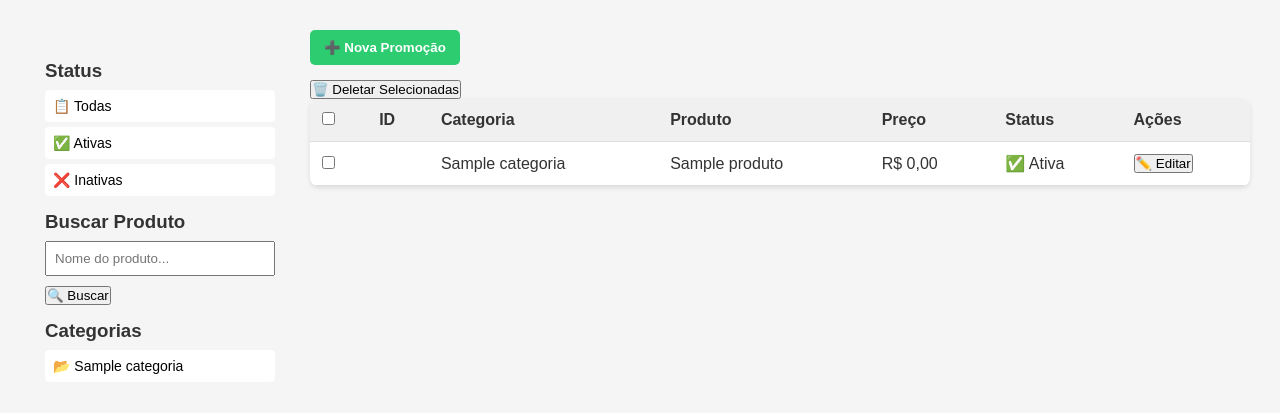
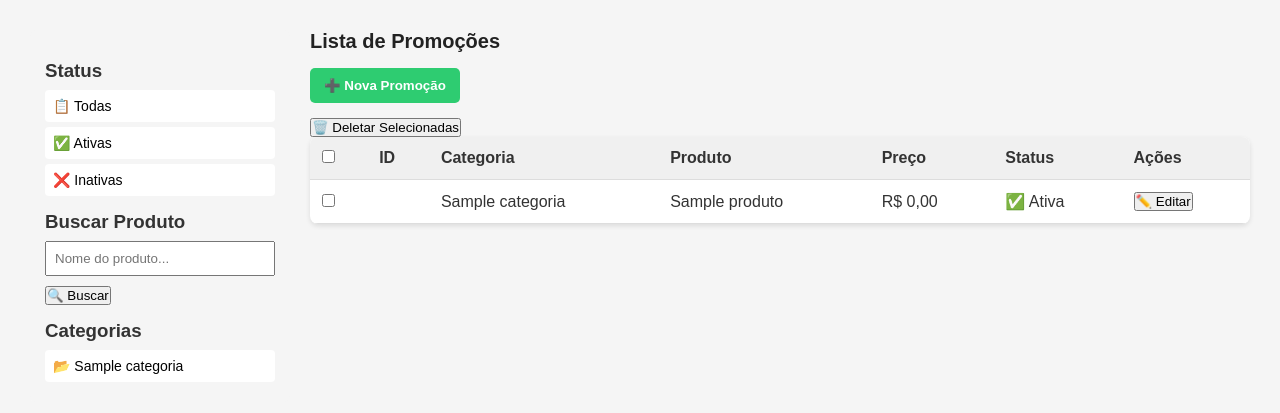
Before and after one commit to Guto2005/Promofocando, a PHP site: page /admin/promocoes/index.php in a window 1280 px wide. Shown: the part 56-469 px from the top of the page. Run offline with PHP 8.4, Linux system fonts and the light colour scheme; the visitor is signed in with stand-in values (Sample User, id 1); tables that the repository leaves empty or names only in its code hold one stand-in row (values such as "Sample post"); data that the repository does not hold is empty.

Commit message:
erro bobo

```diff
--- a/admin/promocoes/index.php
+++ b/admin/promocoes/index.php
@@ -265,6 +265,8 @@ section.conteudo {
 
 <section class="conteudo">
 
+<h2>Lista de Promoções</h2>
+
 <button class="btn-add" onclick="abrirModalNova()">➕ Nova Promoção</button>
 
 <form method="POST">
```
